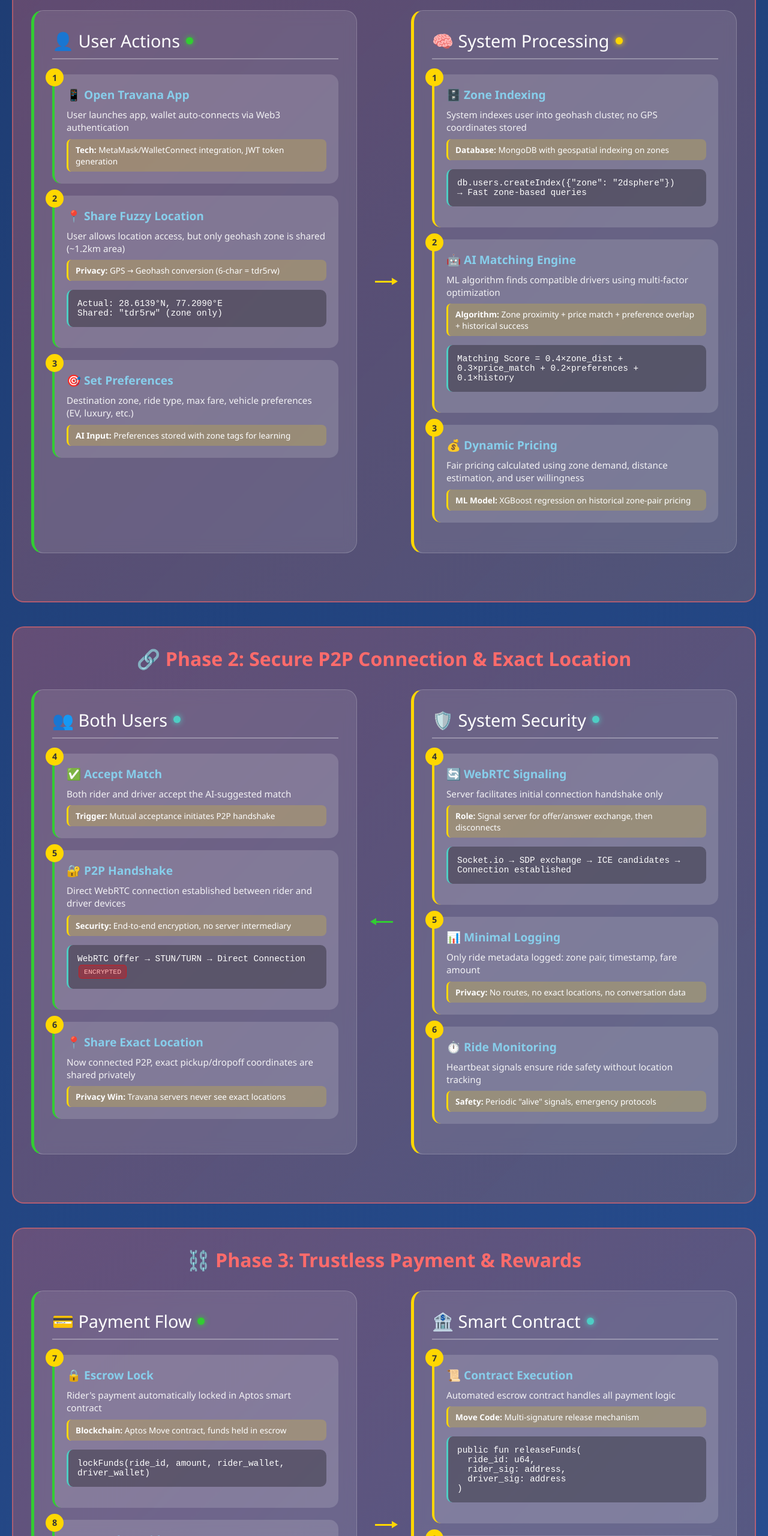
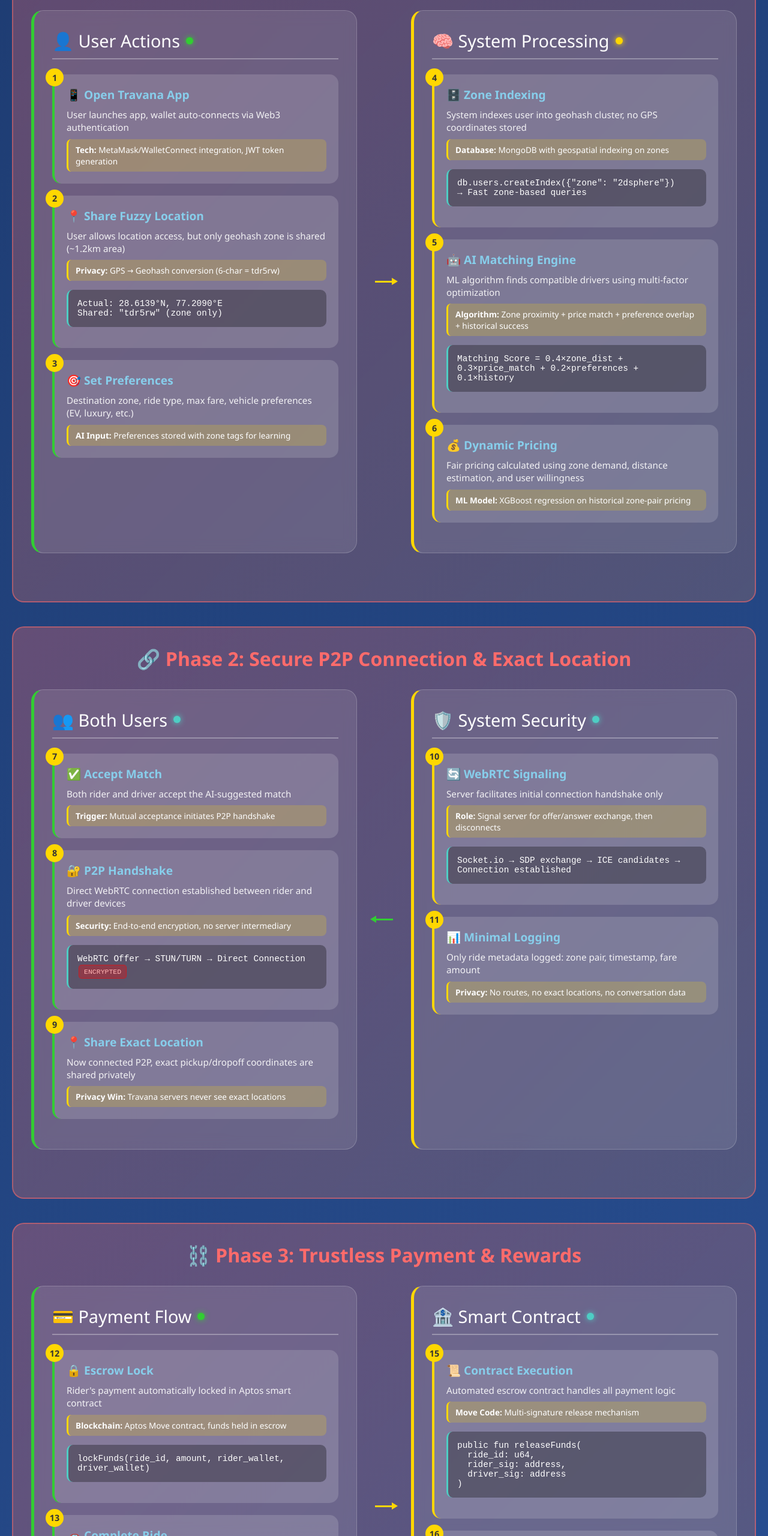
Before and after one commit to Decoder2003/travana-working, a plain HTML site: page index.html in a window 1280 px wide. Shown: the part 240-2800 px from the top of the page at 60% size. Drawn offline with Linux system fonts and the light colour scheme.

Commit message:
Refactor HTML structure and improve formatting for better readability

```diff
--- a/index.html
+++ b/index.html
@@ -1,5 +1,6 @@
 <!DOCTYPE html>
 <html lang="en">
+
 <head>
     <meta charset="UTF-8">
     <meta name="viewport" content="width=device-width, initial-scale=1.0">
@@ -47,7 +48,8 @@
             margin-bottom: 50px;
         }
 
-        .user-side, .system-side {
+        .user-side,
+        .system-side {
             background: rgba(255, 255, 255, 0.1);
             backdrop-filter: blur(10px);
             border-radius: 20px;
@@ -287,12 +289,14 @@
                 font-size: 2em;
             }
 
-            .user-side, .system-side {
+            .user-side,
+            .system-side {
                 padding: 20px;
             }
         }
     </style>
 </head>
+
 <body>
     <div class="container">
         <h1 class="title">🚗 Travana Ride Booking Process</h1>
@@ -321,7 +325,8 @@
                     <div class="step user-step">
                         <div class="step-number">2</div>
                         <div class="step-title">📍 Share Fuzzy Location</div>
-                        <div class="step-detail">User allows location access, but only geohash zone is shared (~1.2km area)</div>
+                        <div class="step-detail">User allows location access, but only geohash zone is shared (~1.2km
+                            area)</div>
                         <div class="tech-detail">
                             <strong>Privacy:</strong> GPS → Geohash conversion (6-char = tdr5rw)
                         </div>
@@ -334,7 +339,8 @@
                     <div class="step user-step">
                         <div class="step-number">3</div>
                         <div class="step-title">🎯 Set Preferences</div>
-                        <div class="step-detail">Destination zone, ride type, max fare, vehicle preferences (EV, luxury, etc.)</div>
+                        <div class="step-detail">Destination zone, ride type, max fare, vehicle preferences (EV, luxury,
+                            etc.)</div>
                         <div class="tech-detail">
                             <strong>AI Input:</strong> Preferences stored with zone tags for learning
                         </div>
@@ -352,9 +358,10 @@
                     </div>
 
                     <div class="step system-step">
-                        <div class="step-number">1</div>
+                        <div class="step-number">4</div>
                         <div class="step-title">🗄️ Zone Indexing</div>
-                        <div class="step-detail">System indexes user into geohash cluster, no GPS coordinates stored</div>
+                        <div class="step-detail">System indexes user into geohash cluster, no GPS coordinates stored
+                        </div>
                         <div class="tech-detail">
                             <strong>Database:</strong> MongoDB with geospatial indexing on zones
                         </div>
@@ -365,11 +372,13 @@
                     </div>
 
                     <div class="step system-step">
-                        <div class="step-number">2</div>
+                        <div class="step-number">5</div>
                         <div class="step-title">🤖 AI Matching Engine</div>
-                        <div class="step-detail">ML algorithm finds compatible drivers using multi-factor optimization</div>
+                        <div class="step-detail">ML algorithm finds compatible drivers using multi-factor optimization
+                        </div>
                         <div class="tech-detail">
-                            <strong>Algorithm:</strong> Zone proximity + price match + preference overlap + historical success
+                            <strong>Algorithm:</strong> Zone proximity + price match + preference overlap + historical
+                            success
                         </div>
                         <div class="data-flow">
                             Matching Score = 0.4×zone_dist + 0.3×price_match + 0.2×preferences + 0.1×history
@@ -377,9 +386,10 @@
                     </div>
 
                     <div class="step system-step">
-                        <div class="step-number">3</div>
+                        <div class="step-number">6</div>
                         <div class="step-title">💰 Dynamic Pricing</div>
-                        <div class="step-detail">Fair pricing calculated using zone demand, distance estimation, and user willingness</div>
+                        <div class="step-detail">Fair pricing calculated using zone demand, distance estimation, and
+                            user willingness</div>
                         <div class="tech-detail">
                             <strong>ML Model:</strong> XGBoost regression on historical zone-pair pricing
                         </div>
@@ -400,7 +410,7 @@
                     </div>
 
                     <div class="step user-step">
-                        <div class="step-number">4</div>
+                        <div class="step-number">7</div>
                         <div class="step-title">✅ Accept Match</div>
                         <div class="step-detail">Both rider and driver accept the AI-suggested match</div>
                         <div class="tech-detail">
@@ -409,9 +419,10 @@
                     </div>
 
                     <div class="step user-step">
-                        <div class="step-number">5</div>
+                        <div class="step-number">8</div>
                         <div class="step-title">🔐 P2P Handshake</div>
-                        <div class="step-detail">Direct WebRTC connection established between rider and driver devices</div>
+                        <div class="step-detail">Direct WebRTC connection established between rider and driver devices
+                        </div>
                         <div class="tech-detail">
                             <strong>Security:</strong> End-to-end encryption, no server intermediary
                         </div>
@@ -422,9 +433,10 @@
                     </div>
 
                     <div class="step user-step">
-                        <div class="step-number">6</div>
+                        <div class="step-number">9</div>
                         <div class="step-title">📍 Share Exact Location</div>
-                        <div class="step-detail">Now connected P2P, exact pickup/dropoff coordinates are shared privately</div>
+                        <div class="step-detail">Now connected P2P, exact pickup/dropoff coordinates are shared
+                            privately</div>
                         <div class="tech-detail">
                             <strong>Privacy Win:</strong> Travana servers never see exact locations
                         </div>
@@ -442,7 +454,7 @@
                     </div>
 
                     <div class="step system-step">
-                        <div class="step-number">4</div>
+                        <div class="step-number">10</div>
                         <div class="step-title">🔄 WebRTC Signaling</div>
                         <div class="step-detail">Server facilitates initial connection handshake only</div>
                         <div class="tech-detail">
@@ -454,20 +466,11 @@
                     </div>
 
                     <div class="step system-step">
-                        <div class="step-number">5</div>
+                        <div class="step-number">11</div>
                         <div class="step-title">📊 Minimal Logging</div>
                         <div class="step-detail">Only ride metadata logged: zone pair, timestamp, fare amount</div>
                         <div class="tech-detail">
                             <strong>Privacy:</strong> No routes, no exact locations, no conversation data
-                        </div>
-                    </div>
-
-                    <div class="step system-step">
-                        <div class="step-number">6</div>
-                        <div class="step-title">⏱️ Ride Monitoring</div>
-                        <div class="step-detail">Heartbeat signals ensure ride safety without location tracking</div>
-                        <div class="tech-detail">
-                            <strong>Safety:</strong> Periodic "alive" signals, emergency protocols
                         </div>
                     </div>
                 </div>
@@ -486,7 +489,7 @@
                     </div>
 
                     <div class="step user-step">
-                        <div class="step-number">7</div>
+                        <div class="step-number">12</div>
                         <div class="step-title">🔒 Escrow Lock</div>
                         <div class="step-detail">Rider's payment automatically locked in Aptos smart contract</div>
                         <div class="tech-detail">
@@ -498,7 +501,7 @@
                     </div>
 
                     <div class="step user-step">
-                        <div class="step-number">8</div>
+                        <div class="step-number">13</div>
                         <div class="step-title">🚗 Complete Ride</div>
                         <div class="step-detail">Both parties confirm ride completion via app</div>
                         <div class="tech-detail">
@@ -507,9 +510,9 @@
                     </div>
 
                     <div class="step user-step">
-                        <div class="step-number">9</div>
+                        <div class="step-number">14</div>
                         <div class="step-title">🎁 Receive Rewards</div>
-                        <div class="step-detail">Earn $TVN tokens, loyalty points, and ride NFT receipt</div>
+                        <div class="step-detail">Earn $TVN loyalty points, and ride NFT receipt</div>
                         <div class="tech-detail">
                             <strong>Tokenomics:</strong> Base ride + bonuses (EV, referral, streak, etc.)
                         </div>
@@ -527,7 +530,7 @@
                     </div>
 
                     <div class="step system-step">
-                        <div class="step-number">7</div>
+                        <div class="step-number">15</div>
                         <div class="step-title">📜 Contract Execution</div>
                         <div class="step-detail">Automated escrow contract handles all payment logic</div>
                         <div class="tech-detail">
@@ -543,7 +546,7 @@
                     </div>
 
                     <div class="step system-step">
-                        <div class="step-number">8</div>
+                        <div class="step-number">16</div>
                         <div class="step-title">🎨 NFT Minting</div>
                         <div class="step-detail">Unique ride receipt NFT created with metadata</div>
                         <div class="tech-detail">
@@ -551,14 +554,14 @@
                         </div>
                     </div>
 
-                    <div class="step system-step">
+                    <!-- <div class="step system-step">
                         <div class="step-number">9</div>
                         <div class="step-title">📈 Learning Update</div>
                         <div class="step-detail">AI model learns from successful ride for future matching</div>
                         <div class="tech-detail">
                             <strong>ML:</strong> Feedback loop improves zone pricing and matching accuracy
                         </div>
-                    </div>
+                    </div> -->
                 </div>
             </div>
         </div>
@@ -610,8 +613,9 @@
             </div>
         </div>
 
-        <div style="background: rgba(50, 205, 50, 0.2); border-radius: 15px; padding: 30px; text-align: center; margin-top: 40px;">
-            <h2 style="color: #32CD32; margin-bottom: 20px;">✅ Complete Flow Result</h2>
+        <div
+            style="background: rgba(50, 205, 50, 0.2); border-radius: 15px; padding: 30px; text-align: center; margin-top: 40px;">
+            <h2 style="color: #32CD32; margin-bottom: 20px;">✅ Complete Flow in Short</h2>
             <p style="font-size: 1.1em; line-height: 1.6;">
                 <strong>Privacy Achieved:</strong> Zero location tracking by Travana<br>
                 <strong>Fair Pricing:</strong> AI-optimized, transparent fare calculation<br>
@@ -622,4 +626,5 @@
         </div>
     </div>
 </body>
+
 </html>
```
